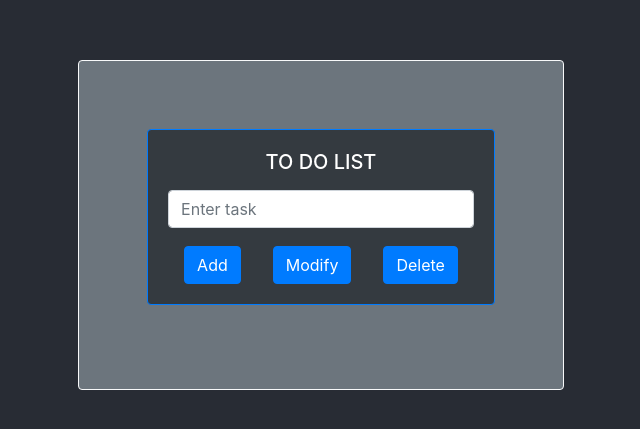
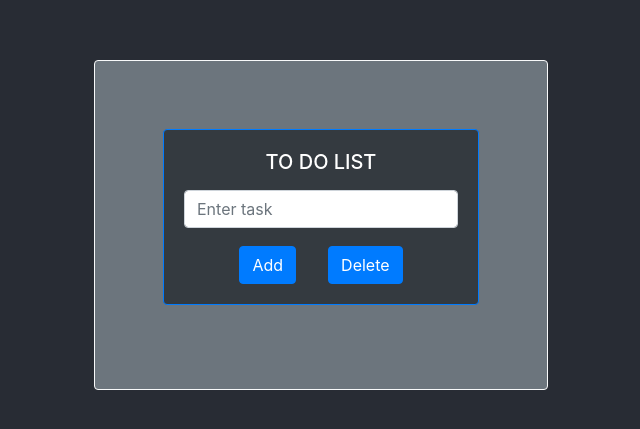
Before and after one commit to MrSlyP/Full-Stack-React-Project, a React (Create React App) app in the folder front-end/: page / in a window 1280 px wide. Shown: the part 175-604 px from the top of the page, without its empty margins (319-959 px from the left). Built offline with nearby package versions, Linux system fonts and the light colour scheme.

Commit message:
Remove modify button

```diff
--- a/front-end/src/Components/Form.js
+++ b/front-end/src/Components/Form.js
@@ -35,9 +35,6 @@ const submitHandler = (event) => {
             Add
           </button>
           <button class="btn btn-primary mx-3" type="button">
-            Modify
-          </button>
-          <button class="btn btn-primary mx-3" type="button">
             Delete
           </button>
         </div>
```
